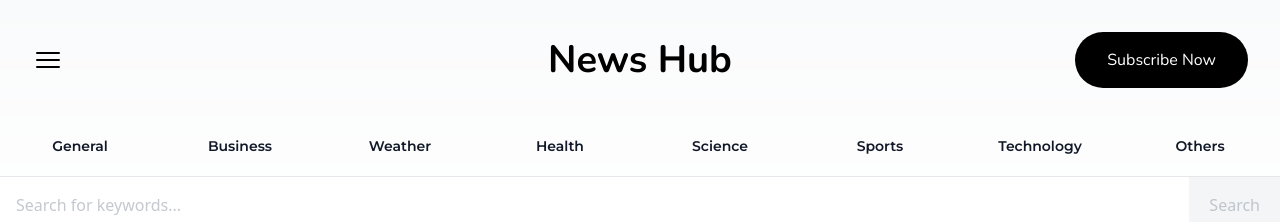
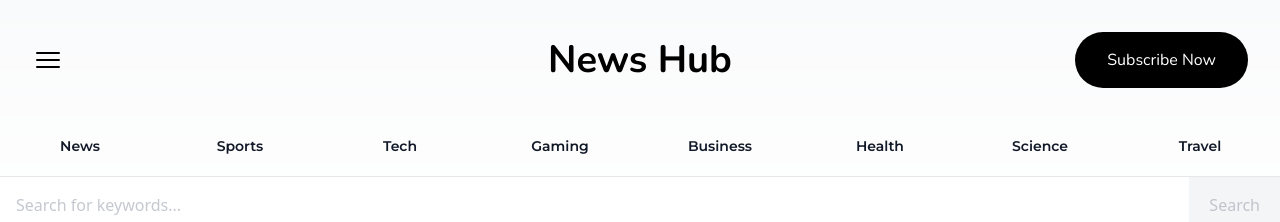
Before and after one commit to Kobra-soft/newsapp_nextjs_typescript, a Next.js app: page / in a window 1280 px wide. Shown: the top 222 px of the page. Built offline with nearby package versions, Linux system fonts and the light colour scheme.

Commit message:
Commit v9

```diff
--- a/constants.ts
+++ b/constants.ts
@@ -1,12 +1,13 @@
 export const categories: Category[] = [
-    "General",
+    "News",
+    "Sports",
+    "Tech",
+    "Gaming",
     "Business",
-    "Weather",
     "Health",
     "Science",
-    "Sports",
-    "Technology",
-    "Others",
+    "Travel"
+
 
 /*     "Sports",
     "News",
```
Also changed, not shown: typings.d.ts (+4 -4 lines).
